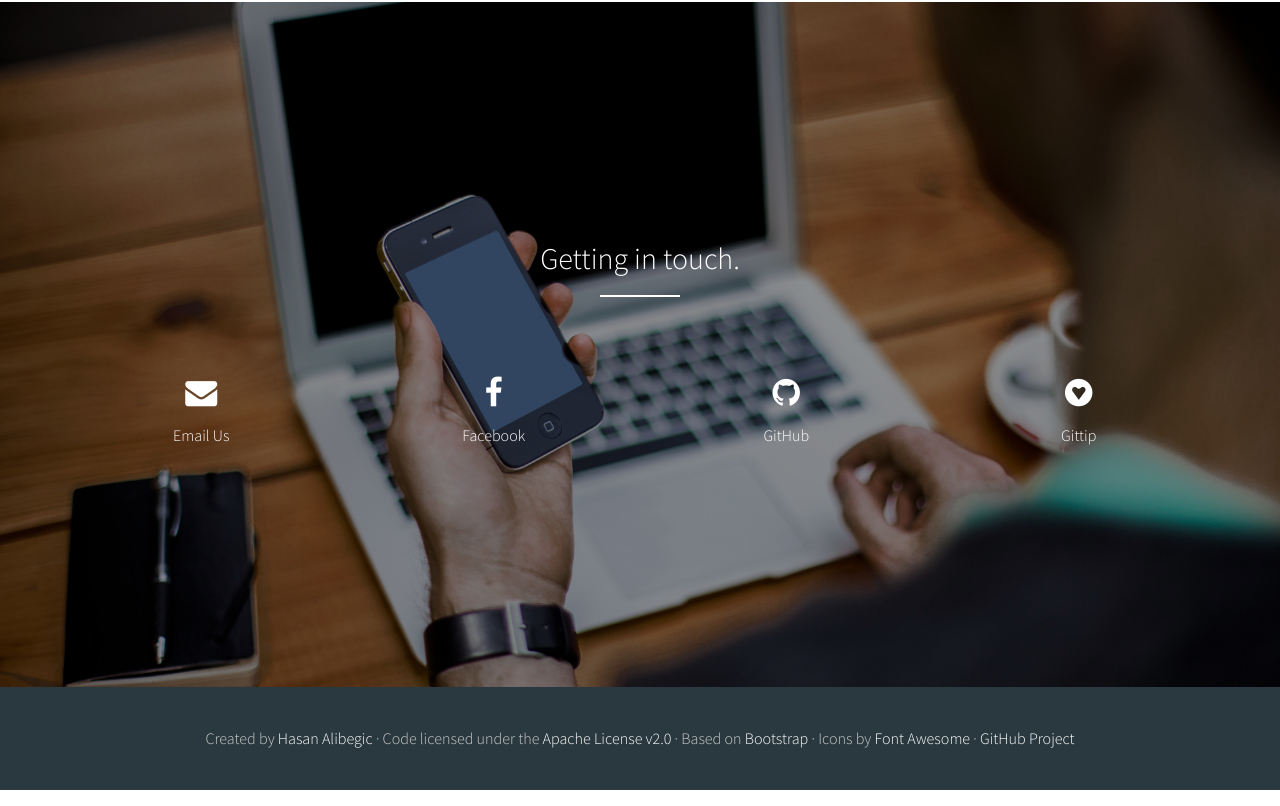
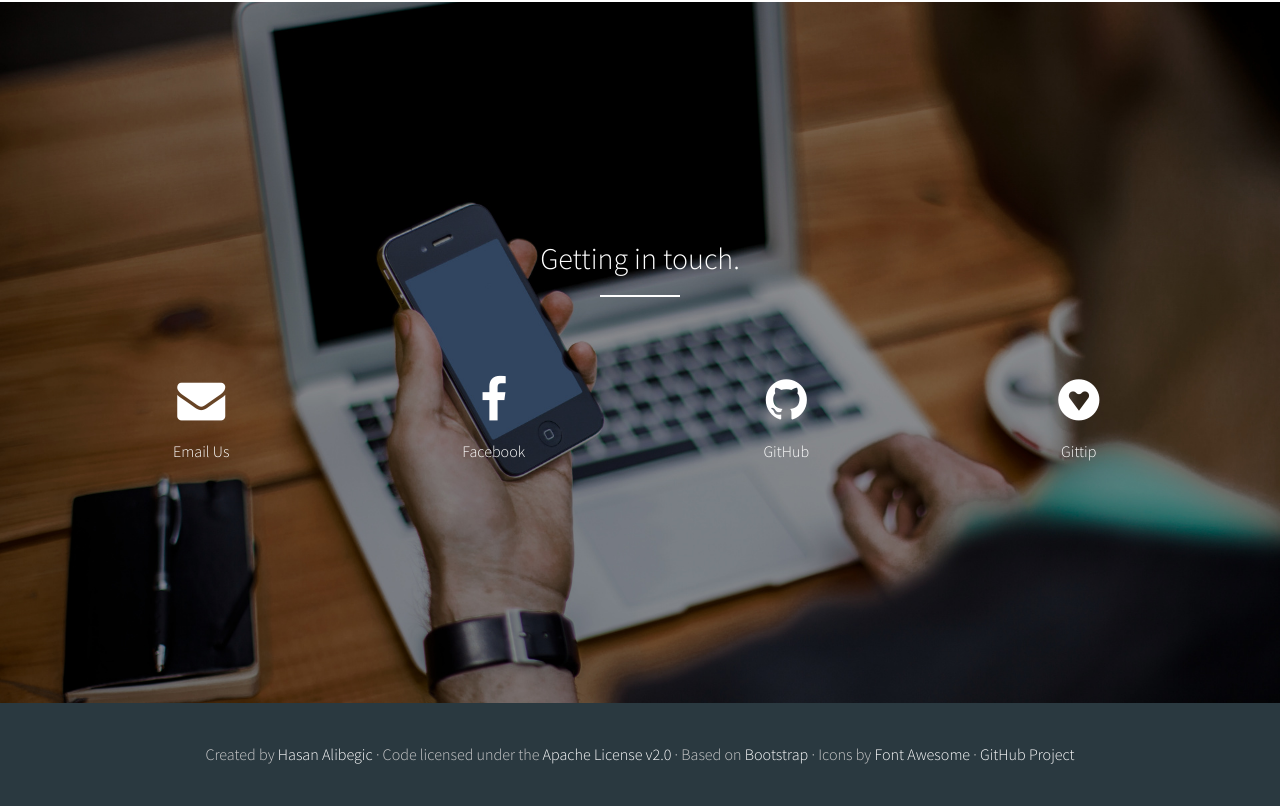
Before and after one commit to shecodes-students/shecodes-students.github.io, a plain HTML site: page index.html in a window 1280 px wide. Shown: the part 5312-6118 px from the top of the page. Drawn offline with Linux system fonts and the light colour scheme; a script that the page names is missing.

Commit message:
Changed size of contact icons

```diff
--- a/index.html
+++ b/index.html
@@ -399,19 +399,19 @@
           </div>
           <div class="row">
             <div class="col-lg-3 animated hiding" data-animation="fadeInLeft" data-delay="600">
-              <a href="mailto:she.codes.info@gmail.com"><i class="fa fa-envelope fa-2x email"></i></a>
+              <a href="mailto:she.codes.info@gmail.com"><i class="fa fa-envelope fa-3x email"></i></a>
               <a href="mailto:she.codes.info@gmail.com">Email Us</a>
             </div>
             <div class="col-lg-3 animated hiding" data-animation="fadeInLeft" data-delay="600">
-              <a href="http://www.facebook.com/she.codes"><i class="fa fa-facebook fa-2x facebook"></i></a>
+              <a href="http://www.facebook.com/she.codes"><i class="fa fa-facebook fa-3x facebook"></i></a>
               <a href="http://www.facebook.com/she.codes">Facebook</a>
             </div>
             <div class="col-lg-3 animated hiding" data-animation="fadeInLeft" data-delay="600">
-              <a href="http://www.github.com/insertmode"><i class="fa fa-github fa-2x github"></i></a>
+              <a href="http://www.github.com/insertmode"><i class="fa fa-github fa-3x github"></i></a>
               <a href="http://www.github.com/insertmode">GitHub</a>
             </div>
             <div class="col-lg-3 animated hiding" data-animation="fadeInLeft" data-delay="600">
-              <a href="http://www.gittip.com/insertmode"><i class="fa fa-gittip fa-2x gittip"></i></a>
+              <a href="http://www.gittip.com/insertmode"><i class="fa fa-gittip fa-3x gittip"></i></a>
               <a href="http://www.gittip.com/insertmode">Gittip</a>
             </div>
           </div>
```
